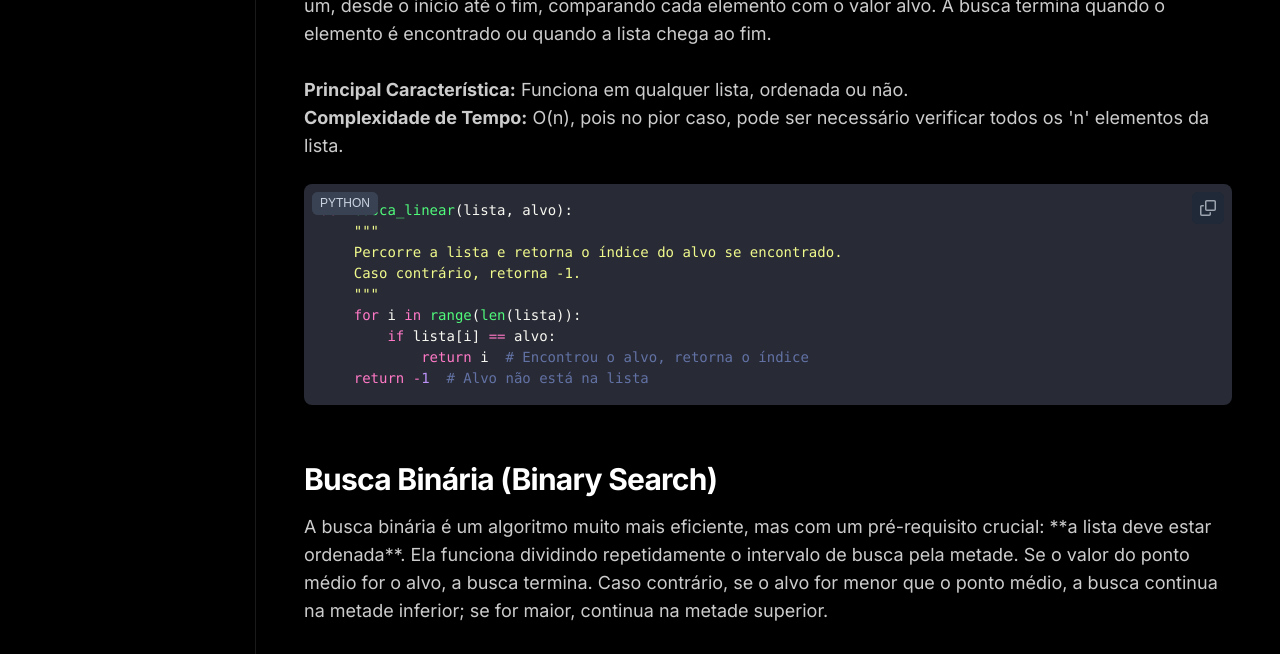
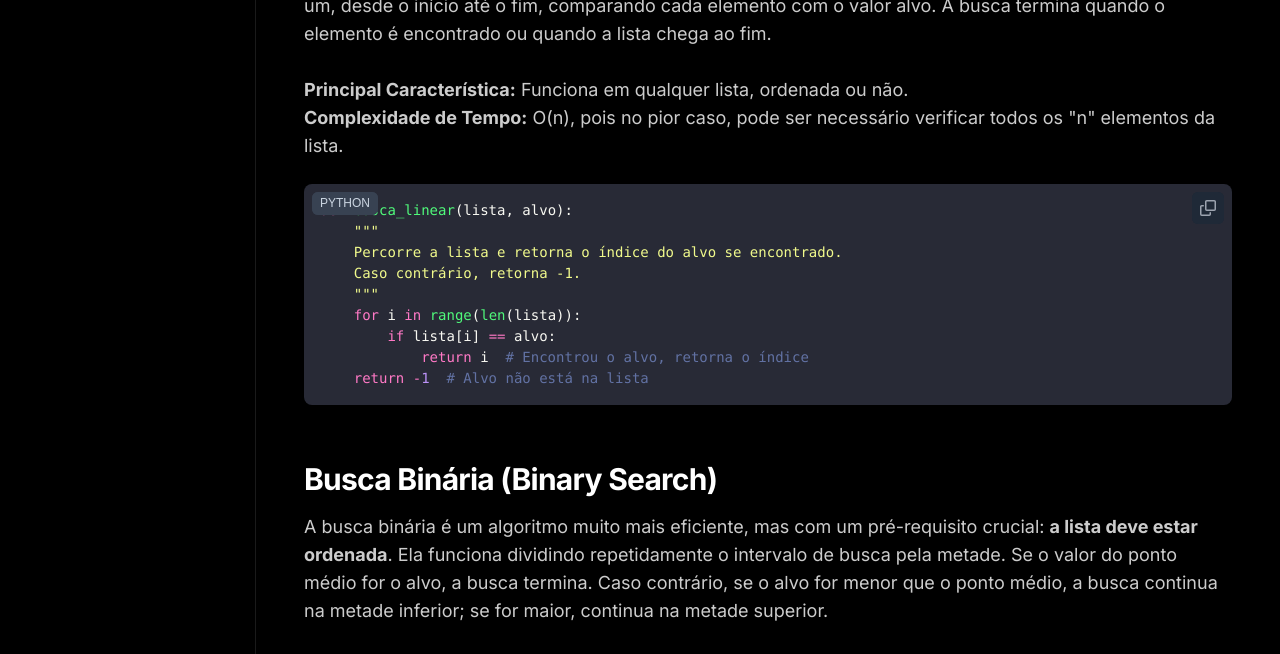
Before and after one commit to SistemaVinculado/pitchutcha.github.io, a Jekyll site: the page built from docs/_posts/2025-09-10-algoritmos-de-busca-linear-vs-binaria.md, in a window 1280 px wide. Shown: the part 448-1102 px from the top of the page. Built offline with Jekyll 4.4.1, drawn with Linux system fonts in a browser that asks for light colours; nearby versions of some CDN libraries.

Commit message:
Update 2025-09-10-algoritmos-de-busca-linear-vs-binaria.md

```diff
--- a/docs/_posts/2025-09-10-algoritmos-de-busca-linear-vs-binaria.md
+++ b/docs/_posts/2025-09-10-algoritmos-de-busca-linear-vs-binaria.md
@@ -8,19 +8,17 @@
 ---
 
 <article>
-    <h1 class="text-4xl font-extrabold tracking-tight text-[var(--text-primary)] sm:text-5xl">Algoritmos de Busca: Linear vs. Binária</h1>
-    <p class="mt-6 text-lg text-[var(--text-secondary)]">
-        Encontrar informações de forma eficiente é uma das tarefas mais comuns na computação. Os algoritmos de busca fornecem os métodos para localizar um elemento específico dentro de uma estrutura de dados. Neste artigo, vamos explorar e comparar duas abordagens fundamentais: a busca linear e a busca binária.
-    </p>
-    <section class="pt-10" id="busca-linear">
-        <h2 class="text-3xl font-bold tracking-tight text-[var(--text-primary)]">Busca Linear (Linear Search)</h2>
-        <p class="mt-4 mb-6 text-lg text-[var(--text-secondary)]">
-            A busca linear é o método mais simples. Ela percorre sequencialmente cada elemento de uma lista, um por um, desde o início até o fim, comparando cada elemento com o valor alvo. A busca termina quando o elemento é encontrado ou quando a lista chega ao fim.
-            <br><br>
-            <strong>Principal Característica:</strong> Funciona em qualquer lista, ordenada ou não.
-            <br>
-            <strong>Complexidade de Tempo:</strong> O(n), pois no pior caso, pode ser necessário verificar todos os 'n' elementos da lista.
-        </p>
+    {% include article-header.html
+        title="Algoritmos de Busca: Linear vs. Binária"
+        intro="Encontrar informações de forma eficiente é uma das tarefas mais comuns na computação. Os algoritmos de busca fornecem os métodos para localizar um elemento específico dentro de uma estrutura de dados. Neste artigo, vamos explorar e comparar duas abordagens fundamentais: a busca linear e a busca binária."
+    %}
+
+    {% include section-header.html
+        id="busca-linear"
+        title="Busca Linear (Linear Search)"
+        text='A busca linear é o método mais simples. Ela percorre sequencialmente cada elemento de uma lista, um por um, desde o início até o fim, comparando cada elemento com o valor alvo. A busca termina quando o elemento é encontrado ou quando a lista chega ao fim.<br><br><strong>Principal Característica:</strong> Funciona em qualquer lista, ordenada ou não.<br><strong>Complexidade de Tempo:</strong> O(n), pois no pior caso, pode ser necessário verificar todos os "n" elementos da lista.'
+    %}
+
 {% highlight python %}
 def busca_linear(lista, alvo):
     """
@@ -32,16 +30,13 @@
             return i  # Encontrou o alvo, retorna o índice
     return -1  # Alvo não está na lista
 {% endhighlight %}
-    </section>
-    <section class="pt-10" id="busca-binaria">
-        <h2 class="text-3xl font-bold tracking-tight text-[var(--text-primary)]">Busca Binária (Binary Search)</h2>
-        <p class="mt-4 mb-6 text-lg text-[var(--text-secondary)]">
-            A busca binária é um algoritmo muito mais eficiente, mas com um pré-requisito crucial: **a lista deve estar ordenada**. Ela funciona dividindo repetidamente o intervalo de busca pela metade. Se o valor do ponto médio for o alvo, a busca termina. Caso contrário, se o alvo for menor que o ponto médio, a busca continua na metade inferior; se for maior, continua na metade superior.
-            <br><br>
-            <strong>Principal Característica:</strong> Exige que a lista esteja previamente ordenada.
-            <br>
-            <strong>Complexidade de Tempo:</strong> O(log n), pois a cada passo, o problema é reduzido pela metade, tornando-a extremamente rápida para grandes volumes de dados.
-        </p>
+
+    {% include section-header.html
+        id="busca-binaria"
+        title="Busca Binária (Binary Search)"
+        text='A busca binária é um algoritmo muito mais eficiente, mas com um pré-requisito crucial: <strong>a lista deve estar ordenada</strong>. Ela funciona dividindo repetidamente o intervalo de busca pela metade. Se o valor do ponto médio for o alvo, a busca termina. Caso contrário, se o alvo for menor que o ponto médio, a busca continua na metade inferior; se for maior, continua na metade superior.<br><br><strong>Principal Característica:</strong> Exige que a lista esteja previamente ordenada.<br><strong>Complexidade de Tempo:</strong> O(log n), pois a cada passo, o problema é reduzido pela metade, tornando-a extremamente rápida para grandes volumes de dados.'
+    %}
+
 {% highlight python %}
 def busca_binaria(lista_ordenada, alvo):
     """
@@ -66,7 +61,7 @@
 
     return -1  # Alvo não está na lista
 {% endhighlight %}
-    </section>
+
     <section class="pt-10" id="comparacao">
         <h2 class="text-3xl font-bold tracking-tight text-[var(--text-primary)]">Quando Usar Cada Uma?</h2>
         <p class="mt-4 text-lg text-[var(--text-secondary)]">
```
